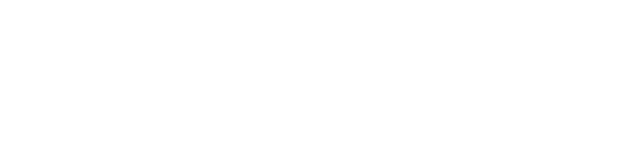
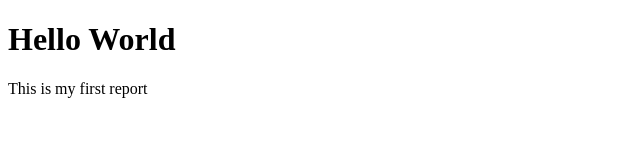
Before and after one commit to Soniamy/htmlcss-hello, a plain HTML site: page index.html in a window 1280 px wide. Shown: the whole page, without its empty margins (0-640 px from the left). Drawn offline with Linux system fonts and the light colour scheme.

Commit message:
helloworld

```diff
--- a/index.html
+++ b/index.html
@@ -3,9 +3,10 @@
 <head>
     <meta charset="UTF-8">
     <meta name="viewport" content="width=device-width, initial-scale=1.0">
-    <title>Document</title>
+    <title>Hello</title>
 </head>
 <body>
-
+    <h1>Hello World</h1>
+    <p>This is my first report</p>
 </body>
 </html>
```
